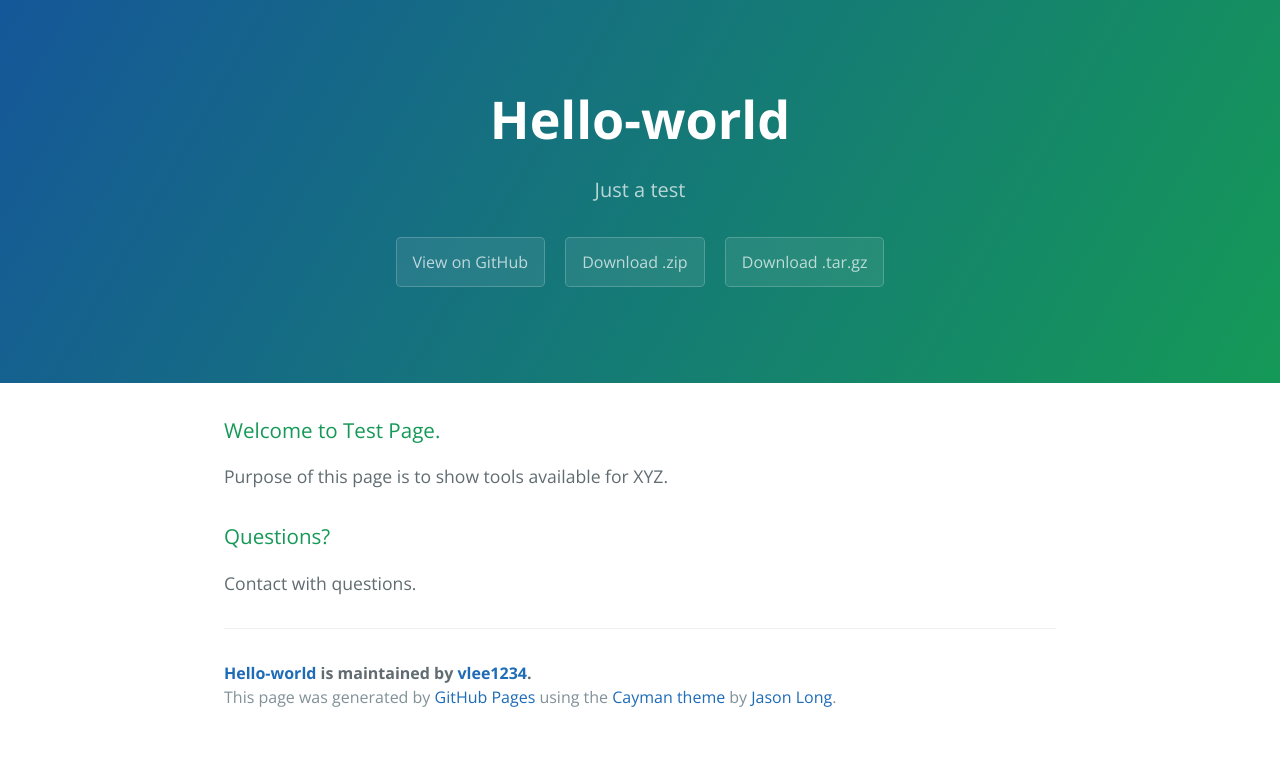
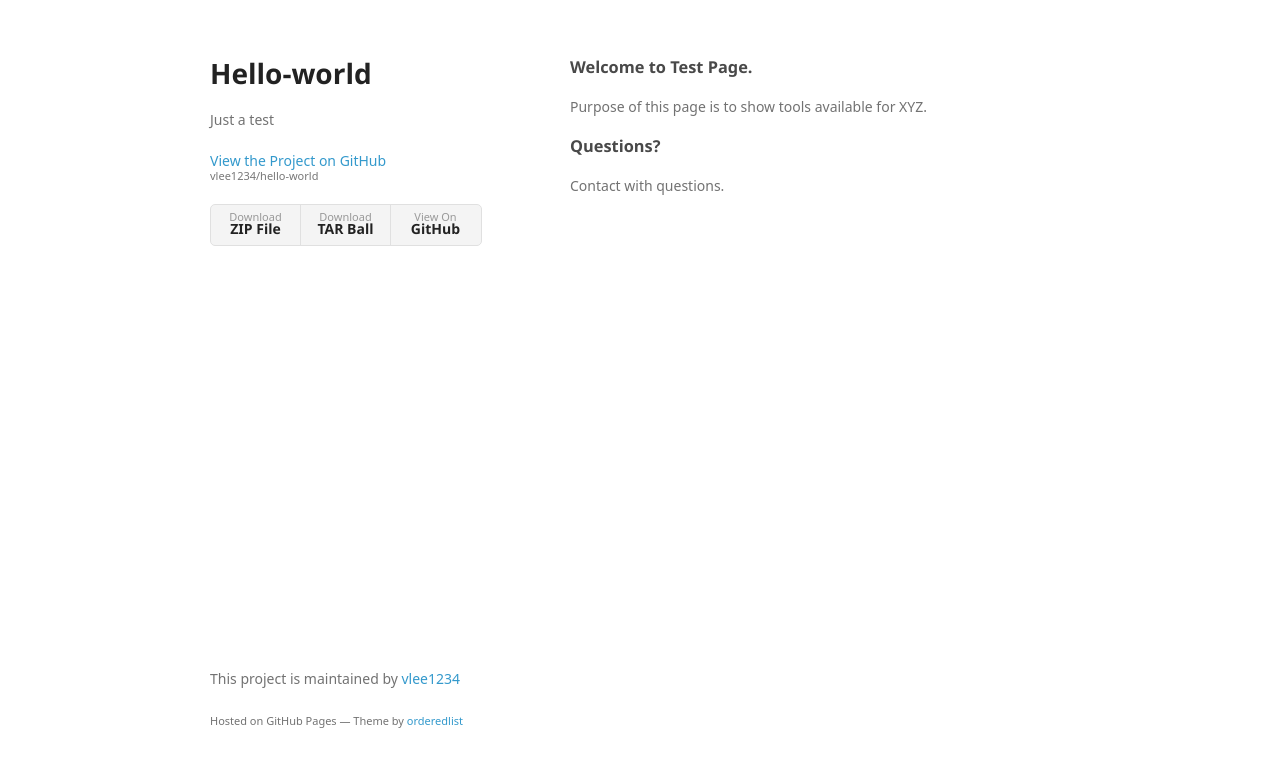
Before and after one commit to vlee1234/hello-world, a plain HTML site: page index.html in a window 1280 px wide. Drawn offline with nearby package versions, Linux system fonts and the light colour scheme; a web font is replaced by a local one.

Commit message:
Create gh-pages branch via GitHub

```diff
--- a/index.html
+++ b/index.html
@@ -1,25 +1,34 @@
-<!DOCTYPE html>
-<html lang="en-us">
+<!doctype html>
+<html>
   <head>
-    <meta charset="UTF-8">
+    <meta charset="utf-8">
+    <meta http-equiv="X-UA-Compatible" content="chrome=1">
     <title>Hello-world by vlee1234</title>
-    <meta name="viewport" content="width=device-width, initial-scale=1">
-    <link rel="stylesheet" type="text/css" href="stylesheets/normalize.css" media="screen">
-    <link href='https://fonts.googleapis.com/css?family=Open+Sans:400,700' rel='stylesheet' type='text/css'>
-    <link rel="stylesheet" type="text/css" href="stylesheets/stylesheet.css" media="screen">
-    <link rel="stylesheet" type="text/css" href="stylesheets/github-light.css" media="screen">
+
+    <link rel="stylesheet" href="stylesheets/styles.css">
+    <link rel="stylesheet" href="stylesheets/github-light.css">
+    <meta name="viewport" content="width=device-width">
+    <!--[if lt IE 9]>
+    <script src="//html5shiv.googlecode.com/svn/trunk/html5.js"></script>
+    <![endif]-->
   </head>
   <body>
-    <section class="page-header">
-      <h1 class="project-name">Hello-world</h1>
-      <h2 class="project-tagline">Just a test</h2>
-      <a href="https://github.com/vlee1234/hello-world" class="btn">View on GitHub</a>
-      <a href="https://github.com/vlee1234/hello-world/zipball/master" class="btn">Download .zip</a>
-      <a href="https://github.com/vlee1234/hello-world/tarball/master" class="btn">Download .tar.gz</a>
-    </section>
+    <div class="wrapper">
+      <header>
+        <h1>Hello-world</h1>
+        <p>Just a test</p>
 
-    <section class="main-content">
-      <h3>
+        <p class="view"><a href="https://github.com/vlee1234/hello-world">View the Project on GitHub <small>vlee1234/hello-world</small></a></p>
+
+
+        <ul>
+          <li><a href="https://github.com/vlee1234/hello-world/zipball/master">Download <strong>ZIP File</strong></a></li>
+          <li><a href="https://github.com/vlee1234/hello-world/tarball/master">Download <strong>TAR Ball</strong></a></li>
+          <li><a href="https://github.com/vlee1234/hello-world">View On <strong>GitHub</strong></a></li>
+        </ul>
+      </header>
+      <section>
+        <h3>
 <a id="welcome-to-test-page" class="anchor" href="#welcome-to-test-page" aria-hidden="true"><span aria-hidden="true" class="octicon octicon-link"></span></a>Welcome to Test Page.</h3>
 
 <p>Purpose of this page is to show tools available for XYZ. </p>
@@ -28,15 +37,13 @@
 <a id="questions" class="anchor" href="#questions" aria-hidden="true"><span aria-hidden="true" class="octicon octicon-link"></span></a>Questions?</h3>
 
 <p>Contact with questions.</p>
-
-      <footer class="site-footer">
-        <span class="site-footer-owner"><a href="https://github.com/vlee1234/hello-world">Hello-world</a> is maintained by <a href="https://github.com/vlee1234">vlee1234</a>.</span>
-
-        <span class="site-footer-credits">This page was generated by <a href="https://pages.github.com">GitHub Pages</a> using the <a href="https://github.com/jasonlong/cayman-theme">Cayman theme</a> by <a href="https://twitter.com/jasonlong">Jason Long</a>.</span>
+      </section>
+      <footer>
+        <p>This project is maintained by <a href="https://github.com/vlee1234">vlee1234</a></p>
+        <p><small>Hosted on GitHub Pages &mdash; Theme by <a href="https://github.com/orderedlist">orderedlist</a></small></p>
       </footer>
-
-    </section>
-
+    </div>
+    <script src="javascripts/scale.fix.js"></script>
 
   </body>
 </html>
```
